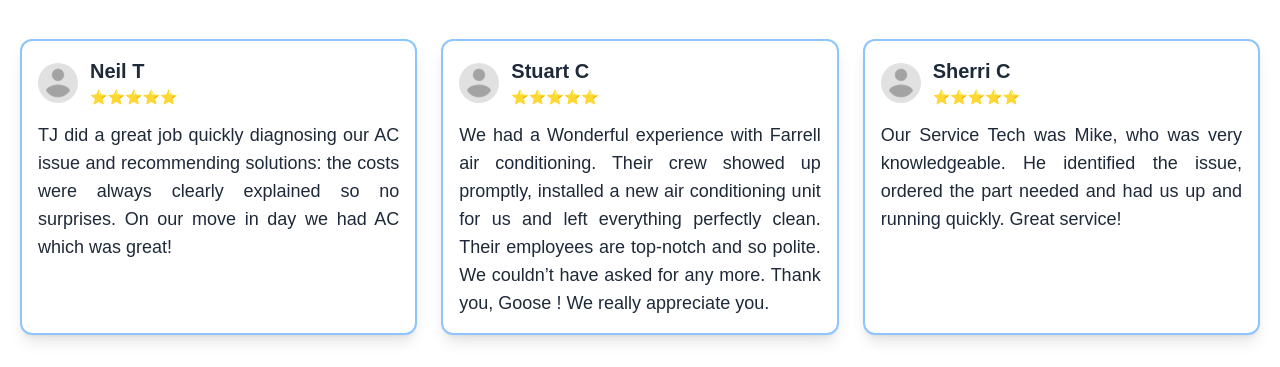
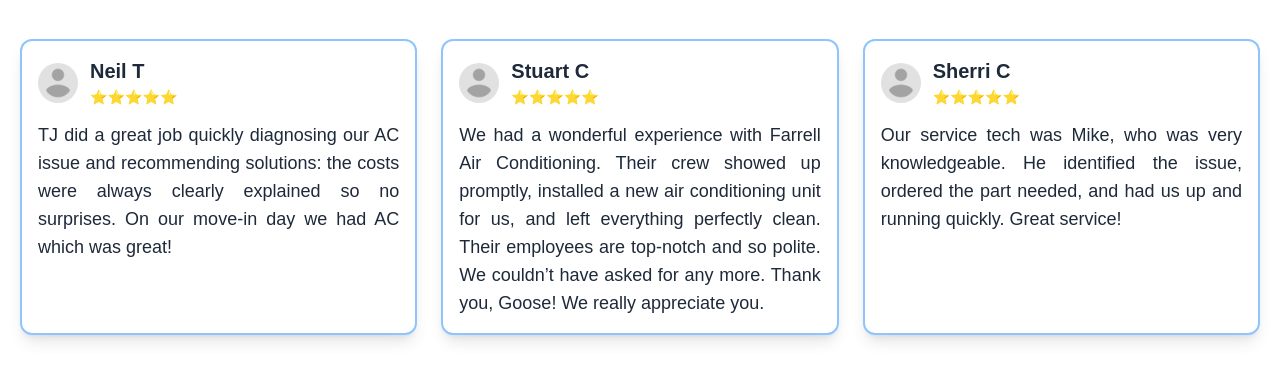
Before and after one commit to ryanslabroom/AstroTemplate, an Astro site: page / in a window 1280 px wide. Shown: the part 2511-2878 px from the top of the page. Built offline with nearby package versions, Linux system fonts and the light colour scheme; Astro itself is replaced by a stand-in of ours; a web font is replaced by a local one.

Commit message:
Update index.astro

```diff
--- a/src/pages/index.astro
+++ b/src/pages/index.astro
@@ -27,14 +27,14 @@ import '@fontsource-variable/oswald';
   <ServiceAreas/>
 	<GoogleReviews
   FullNameOne="Neil T"
-  ReviewOne="TJ did a great job quickly diagnosing our AC issue and recommending solutions: the costs were always clearly explained so no surprises. On our move in day we had AC which was great!"
+  ReviewOne="TJ did a great job quickly diagnosing our AC issue and recommending solutions: the costs were always clearly explained so no surprises. On our move-in day we had AC which was great!"
 
   FullNameTwo="Stuart C"
-  ReviewTwo="We had a Wonderful experience with Farrell air conditioning. Their crew showed up promptly, installed a new air conditioning unit for us and left everything perfectly clean. Their employees are top-notch and so polite. We couldn’t have asked for any more. Thank you, Goose ! We really appreciate you."
+  ReviewTwo="We had a wonderful experience with Farrell Air Conditioning. Their crew showed up promptly, installed a new air conditioning unit for us, and left everything perfectly clean. Their employees are top-notch and so polite. We couldn’t have asked for any more. Thank you, Goose! We really appreciate you."
 
   FullNameThree="Sherri C"
-  ReviewThree="Our Service Tech was Mike, who was very knowledgeable. He identified the issue, ordered the part needed and had us up and running quickly. Great service!
-"/>
+  ReviewThree="Our service tech was Mike, who was very knowledgeable. He identified the issue, ordered the part needed, and had us up and running quickly. Great service!"
+/>
   <Trusted/>
 	<Contact/>
 	<Footer/>
```
